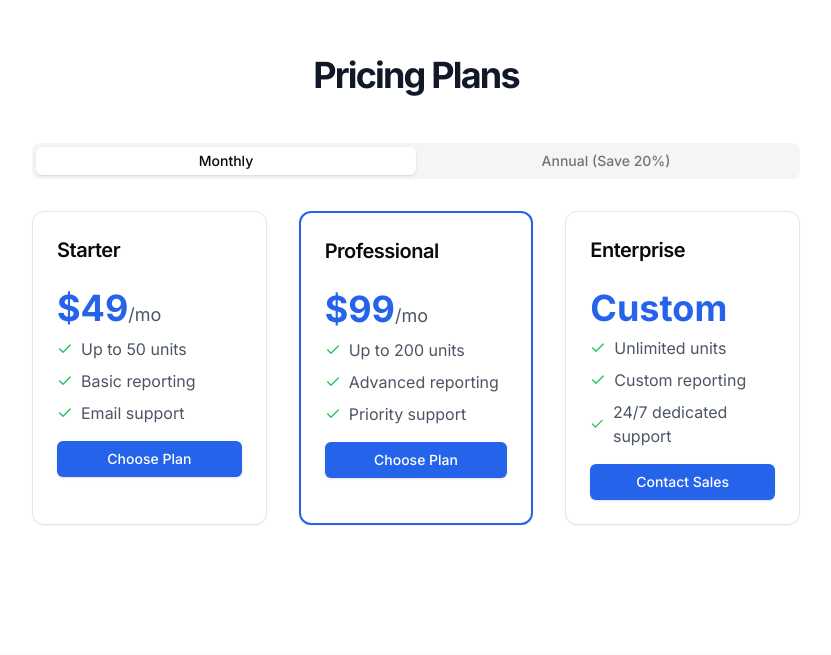
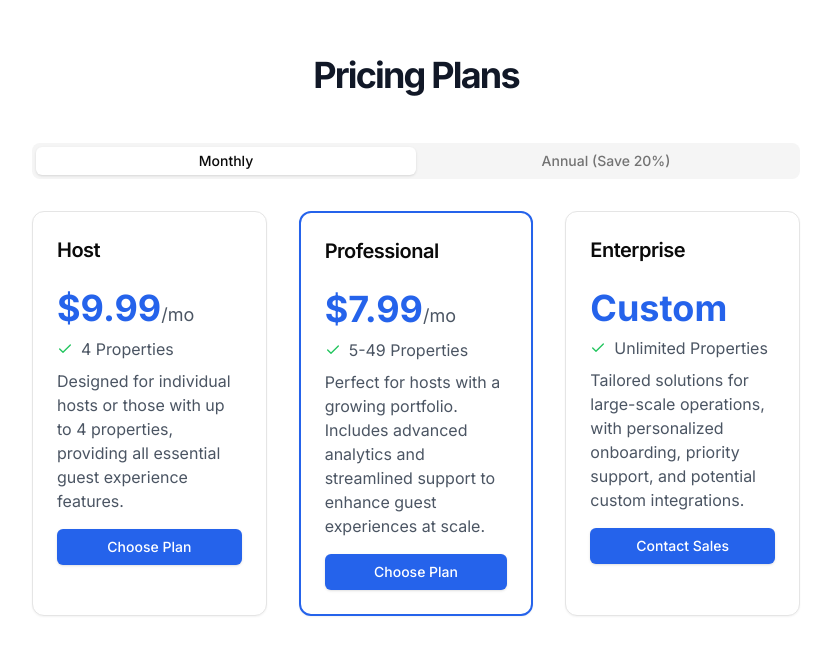
Before and after one commit to davidv76/stayscan, a Next.js app: page / in a window 1280 px wide. Shown: the part 2005-2660 px from the top of the page, without its empty margins (224-1055 px from the left). Built offline with nearby package versions, Linux system fonts and the light colour scheme.

Commit message:
Update page.tsx

```diff
--- a/app/page.tsx
+++ b/app/page.tsx
@@ -88,14 +88,12 @@ export default function Component() {
             <div className="flex flex-col items-center space-y-4 text-center">
               <div className="space-y-2">
                 <h1 className="text-3xl font-bold tracking-tighter sm:text-4xl md:text-5xl lg:text-6xl/none text-gray-900">
-                  Streamline Your Property Management
+                  Digital guest guides made simple
                 </h1>
                 <p className="mx-auto max-w-[700px] text-gray-600 md:text-xl">
-                  Stayscan: Create digital guides, manage listings, and elevate your property management experience with our all-in-one solution.
-                </p>
+                create engaging digital guides, streamline your hosting workflow, and enhance guest experiences                </p>
               </div>
               <div className="space-x-4">
-                <Button className="bg-blue-600 hover:bg-blue-700 text-white">Start Free Trial</Button>
                 <Button variant="outline" className="text-blue-600 border-blue-600 hover:bg-blue-50">Watch Demo</Button>
               </div>
             </div>
@@ -203,22 +201,17 @@ export default function Component() {
                   <div className="grid grid-cols-1 md:grid-cols-3 gap-8">
                     <Card className="bg-white shadow-sm hover:shadow-md transition-shadow">
                       <CardHeader>
-                        <CardTitle className="text-xl font-semibold">Starter</CardTitle>
+                        <CardTitle className="text-xl font-semibold">Host</CardTitle>
                       </CardHeader>
                       <CardContent>
-                        <div className="text-4xl font-bold mb-2 text-blue-600">$49<span className="text-lg font-normal text-gray-600">/mo</span></div>
+                        <div className="text-4xl font-bold mb-2 text-blue-600">$9.99<span className="text-lg font-normal text-gray-600">/mo</span></div>
                         <ul className="space-y-2 mb-4">
-                          <li className="flex items-center text-gray-600">
+                        <li className="flex items-center text-gray-600">
                             <Check className="mr-2 h-4 w-4 text-green-500" />
-                            Up to 50 units
+                            4 Properties
                           </li>
                           <li className="flex items-center text-gray-600">
-                            <Check className="mr-2 h-4 w-4 text-green-500" />
-                            Basic reporting
-                          </li>
-                          <li className="flex items-center text-gray-600">
-                            <Check className="mr-2 h-4 w-4 text-green-500" />
-                            Email support
+                          Designed for individual hosts or those with up to 4 properties, providing all essential guest experience features.
                           </li>
                         </ul>
                         <Button className="w-full bg-blue-600 hover:bg-blue-700 text-white">Choose Plan</Button>
@@ -229,19 +222,72 @@ export default function Component() {
                         <CardTitle className="text-xl font-semibold">Professional</CardTitle>
                       </CardHeader>
                       <CardContent>
-                        <div className="text-4xl font-bold mb-2 text-blue-600">$99<span className="text-lg font-normal text-gray-600">/mo</span></div>
+                        <div className="text-4xl font-bold mb-2 text-blue-600">$7.99<span className="text-lg font-normal text-gray-600">/mo</span></div>
+                        <ul className="space-y-2 mb-4">
+                        <li className="flex items-center text-gray-600">
+                            <Check className="mr-2 h-4 w-4 text-green-500" />
+                            5-49 Properties
+                          </li>
+                          <li className="flex items-center text-gray-600">
+                          Perfect for hosts with a growing portfolio. Includes advanced analytics and streamlined support to enhance guest experiences at scale.
+                          </li>
+                        </ul>
+                        <Button className="w-full bg-blue-600 hover:bg-blue-700 text-white">Choose Plan</Button>
+                      </CardContent>
+                    </Card>
+                    <Card className="bg-white shadow-sm hover:shadow-md transition-shadow">
+                      <CardHeader>
+                        <CardTitle className="text-xl font-semibold">Enterprise</CardTitle>
+                      </CardHeader>
+                      <CardContent>
+                        <div className="text-4xl font-bold mb-2 text-blue-600">Custom</div>
                         <ul className="space-y-2 mb-4">
                           <li className="flex items-center text-gray-600">
                             <Check className="mr-2 h-4 w-4 text-green-500" />
-                            Up to 200 units
+                            Unlimited Properties
                           </li>
                           <li className="flex items-center text-gray-600">
-                            <Check className="mr-2 h-4 w-4  text-green-500" />
-                            Advanced reporting
+                          Tailored solutions for large-scale operations, with personalized onboarding, priority support, and potential custom integrations.
+                          </li>
+                        </ul>
+                        <Button className="w-full bg-blue-600 hover:bg-blue-700 text-white">Contact Sales</Button>
+                      </CardContent>
+                    </Card>
+                  </div>
+                </TabsContent>
+                <TabsContent value="annual">
+                  <div className="grid grid-cols-1 md:grid-cols-3 gap-8">
+                    <Card className="bg-white shadow-sm hover:shadow-md transition-shadow">
+                      <CardHeader>
+                        <CardTitle className="text-xl font-semibold">Host</CardTitle>
+                      </CardHeader>
+                      <CardContent>
+                        <div className="text-4xl font-bold mb-2 text-blue-600">$99.99<span className="text-lg font-normal text-gray-600">/mo</span></div>
+                        <ul className="space-y-2 mb-4">
+                          <li className="flex items-center text-gray-600">
+                            <Check className="mr-2 h-4 w-4 text-green-500" />
+                            Up to 4 units
                           </li>
                           <li className="flex items-center text-gray-600">
+                          Designed for individual hosts or those with up to 4 properties, providing all essential guest experience features.
+                          </li>
+                        </ul>
+                        <Button className="w-full bg-blue-600 hover:bg-blue-700 text-white">Choose Plan</Button>
+                      </CardContent>
+                    </Card>
+                    <Card className="bg-white shadow-sm hover:shadow-md transition-shadow border-2 border-blue-600">
+                      <CardHeader>
+                        <CardTitle className="text-xl font-semibold">Host Pro</CardTitle>
+                      </CardHeader>
+                      <CardContent>
+                        <div className="text-4xl font-bold mb-2 text-blue-600">$79<span className="text-lg font-normal text-gray-600">/mo</span></div>
+                        <ul className="space-y-2 mb-4">
+                          <li className="flex items-center text-gray-600">
                             <Check className="mr-2 h-4 w-4 text-green-500" />
-                            Priority support
+                            Up to 49 units
+                          </li>
+                          <li className="flex items-center text-gray-600">
+                          Perfect for hosts with a growing portfolio. Includes advanced analytics and streamlined support to enhance guest experiences at scale.
                           </li>
                         </ul>
                         <Button className="w-full bg-blue-600 hover:bg-blue-700 text-white">Choose Plan</Button>
@@ -259,85 +305,7 @@ export default function Component() {
                             Unlimited units
                           </li>
                           <li className="flex items-center text-gray-600">
-                            <Check className="mr-2 h-4 w-4 text-green-500" />
-                            Custom reporting
-                          </li>
-                          <li className="flex items-center text-gray-600">
-                            <Check className="mr-2 h-4 w-4 text-green-500" />
-                            24/7 dedicated support
-                          </li>
-                        </ul>
-                        <Button className="w-full bg-blue-600 hover:bg-blue-700 text-white">Contact Sales</Button>
-                      </CardContent>
-                    </Card>
-                  </div>
-                </TabsContent>
-                <TabsContent value="annual">
-                  <div className="grid grid-cols-1 md:grid-cols-3 gap-8">
-                    <Card className="bg-white shadow-sm hover:shadow-md transition-shadow">
-                      <CardHeader>
-                        <CardTitle className="text-xl font-semibold">Starter</CardTitle>
-                      </CardHeader>
-                      <CardContent>
-                        <div className="text-4xl font-bold mb-2 text-blue-600">$39<span className="text-lg font-normal text-gray-600">/mo</span></div>
-                        <ul className="space-y-2 mb-4">
-                          <li className="flex items-center text-gray-600">
-                            <Check className="mr-2 h-4 w-4 text-green-500" />
-                            Up to 50 units
-                          </li>
-                          <li className="flex items-center text-gray-600">
-                            <Check className="mr-2 h-4 w-4 text-green-500" />
-                            Basic reporting
-                          </li>
-                          <li className="flex items-center text-gray-600">
-                            <Check className="mr-2 h-4 w-4 text-green-500" />
-                            Email support
-                          </li>
-                        </ul>
-                        <Button className="w-full bg-blue-600 hover:bg-blue-700 text-white">Choose Plan</Button>
-                      </CardContent>
-                    </Card>
-                    <Card className="bg-white shadow-sm hover:shadow-md transition-shadow border-2 border-blue-600">
-                      <CardHeader>
-                        <CardTitle className="text-xl font-semibold">Professional</CardTitle>
-                      </CardHeader>
-                      <CardContent>
-                        <div className="text-4xl font-bold mb-2 text-blue-600">$79<span className="text-lg font-normal text-gray-600">/mo</span></div>
-                        <ul className="space-y-2 mb-4">
-                          <li className="flex items-center text-gray-600">
-                            <Check className="mr-2 h-4 w-4 text-green-500" />
-                            Up to 200 units
-                          </li>
-                          <li className="flex items-center text-gray-600">
-                            <Check className="mr-2 h-4 w-4 text-green-500" />
-                            Advanced reporting
-                          </li>
-                          <li className="flex items-center text-gray-600">
-                            <Check className="mr-2 h-4 w-4 text-green-500" />
-                            Priority support
-                          </li>
-                        </ul>
-                        <Button className="w-full bg-blue-600 hover:bg-blue-700 text-white">Choose Plan</Button>
-                      </CardContent>
-                    </Card>
-                    <Card className="bg-white shadow-sm hover:shadow-md transition-shadow">
-                      <CardHeader>
-                        <CardTitle className="text-xl font-semibold">Enterprise</CardTitle>
-                      </CardHeader>
-                      <CardContent>
-                        <div className="text-4xl font-bold mb-2 text-blue-600">Custom</div>
-                        <ul className="space-y-2 mb-4">
-                          <li className="flex items-center text-gray-600">
-                            <Check className="mr-2 h-4 w-4 text-green-500" />
-                            Unlimited units
-                          </li>
-                          <li className="flex items-center text-gray-600">
-                            <Check className="mr-2 h-4 w-4 text-green-500" />
-                            Custom reporting
-                          </li>
-                          <li className="flex items-center text-gray-600">
-                            <Check className="mr-2 h-4 w-4 text-green-500" />
-                            24/7 dedicated support
+                          Tailored solutions for large-scale operations, with personalized onboarding, priority support, and potential custom integrations.
                           </li>
                         </ul>
                         <Button className="w-full bg-blue-600 hover:bg-blue-700 text-white">Contact Sales</Button>
```
